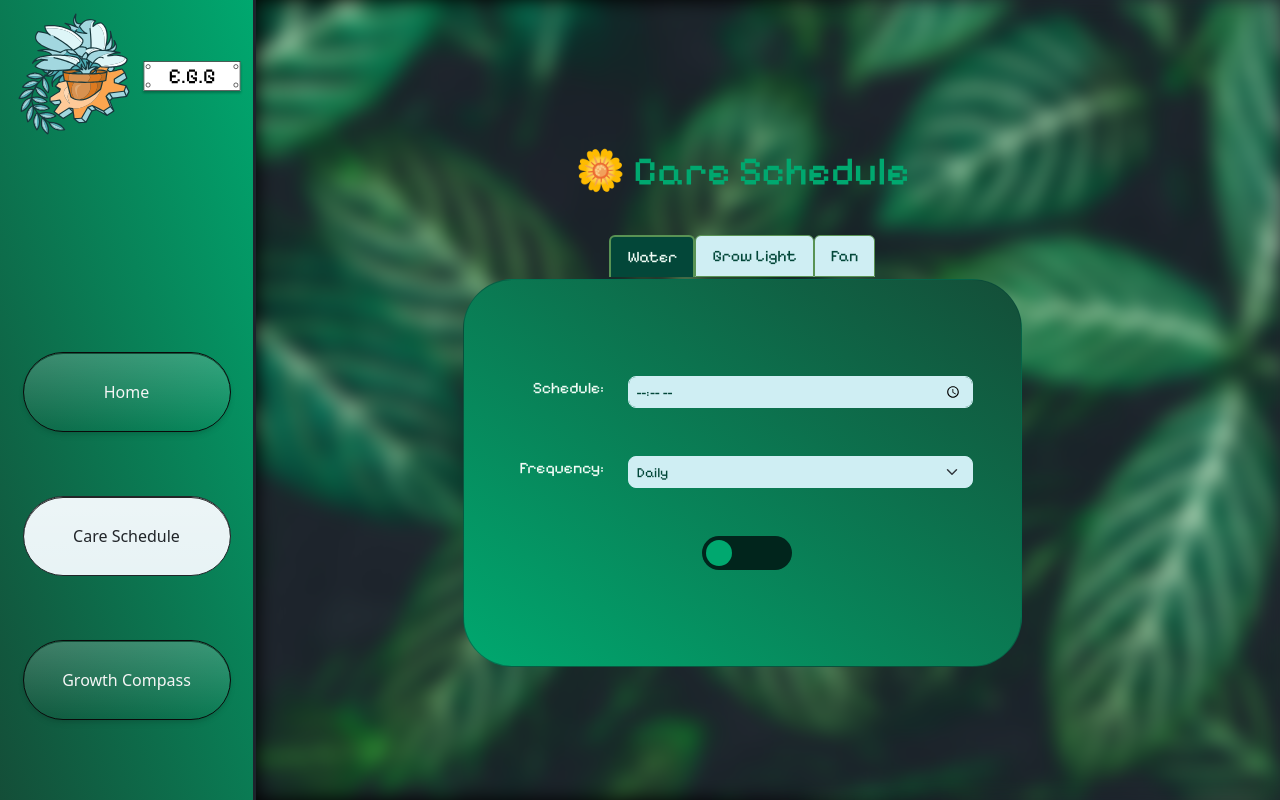
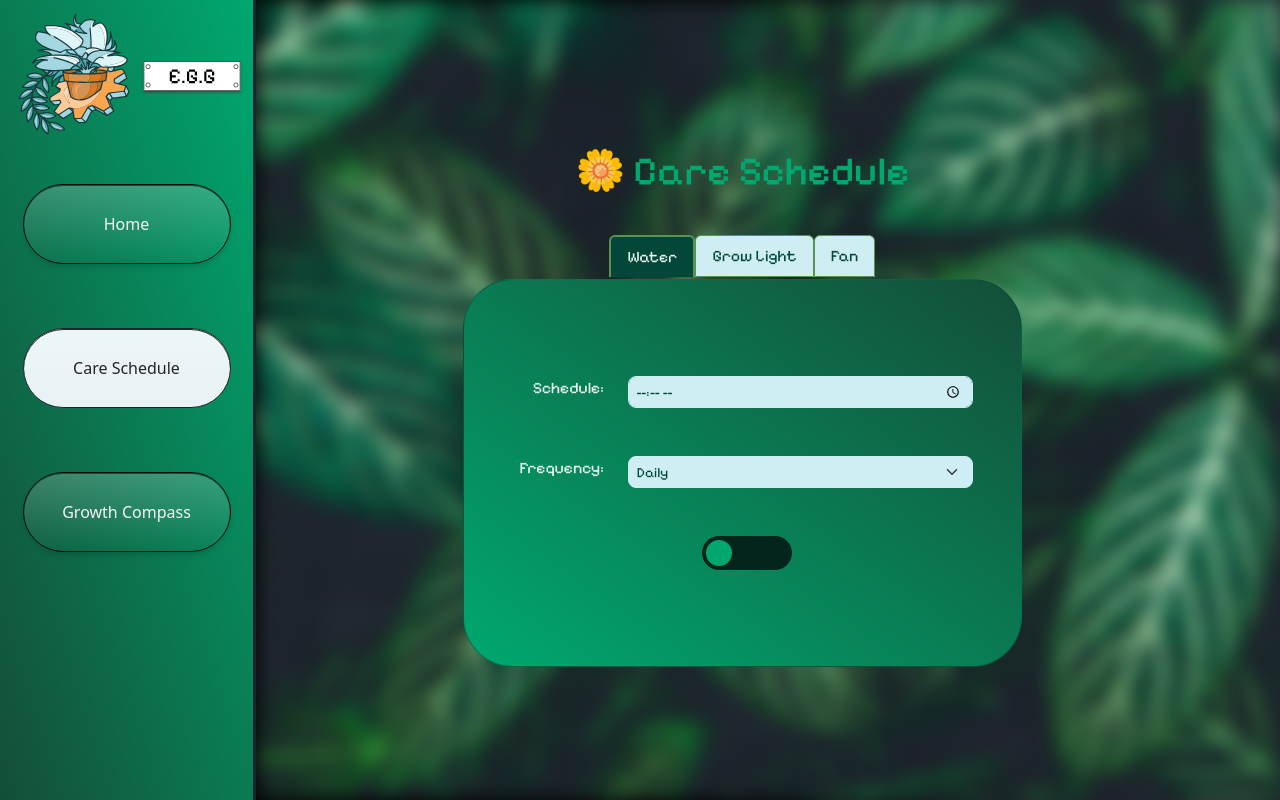
Before and after one commit to Koi-Fis/senior-design, a React (Vite) app in the folder egg/: page / in a window 1280 px wide. Built offline with nearby package versions, Linux system fonts and the light colour scheme.

Commit message:
more changes to styling

```diff
--- a/egg/src/App.css
+++ b/egg/src/App.css
@@ -10,7 +10,7 @@
   display: flex;
   flex-direction: column;
   align-items: center;
-  justify-content: end;
+  justify-content: center;
   margin: 0;
   padding: 0;
 }
--- a/egg/src/growth-compass/growth-compass.tsx
+++ b/egg/src/growth-compass/growth-compass.tsx
@@ -7,9 +7,6 @@ import {
   PolarRadiusAxis,
   ResponsiveContainer,
   Legend,
-  PieChart,
-  Pie,
-  Cell,
 } from "recharts";
 import GaugeChart from "react-gauge-chart";
 import Dropdown from "react-bootstrap/Dropdown";
```
